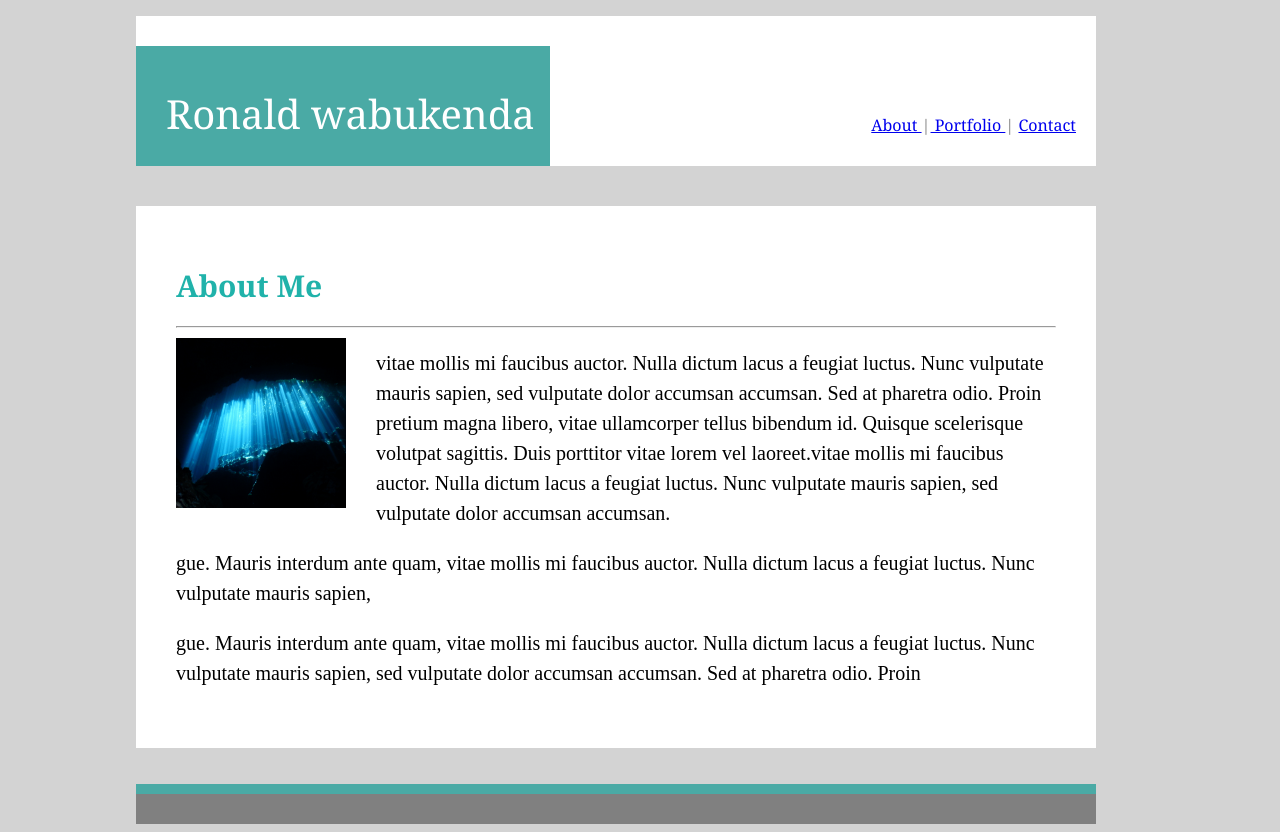
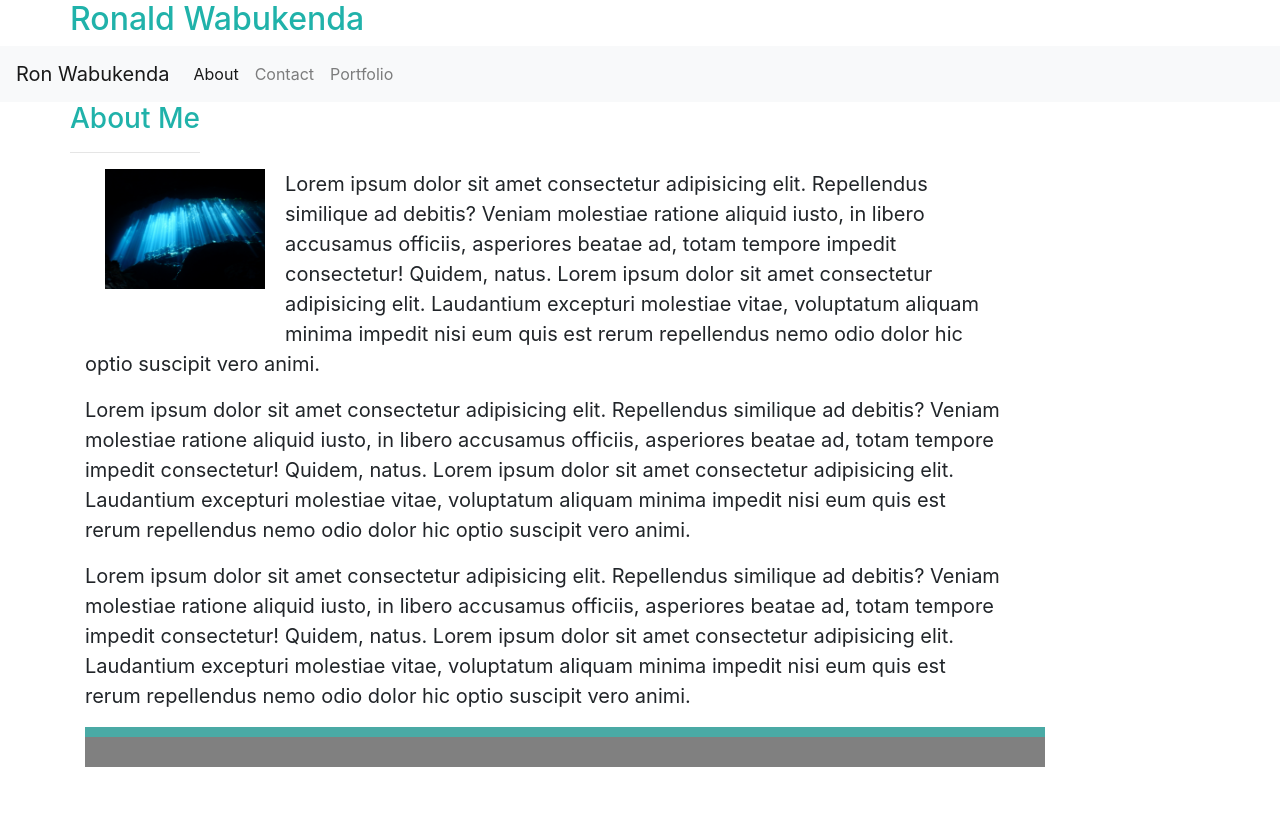
Before and after one commit to ronwab/HW1-Portfolio, a PHP site: page /about.html in a window 1280 px wide. After the commit the page ends 767 px from the top, so only its background shows below. Run offline with PHP 8.4, Linux system fonts and the light colour scheme.

Commit message:
new look Index page

```diff
--- a/about.html
+++ b/about.html
@@ -1,12 +1,138 @@
 <!DOCTYPE html>
+<html lang="en">
+  <head>
+    <meta charset="utf-8" />
+    <meta
+      name="viewport"
+      content="width=device-width, initial-scale=1, shrink-to-fit=no"
+    />
+
+    <link
+      rel="stylesheet"
+      href="https://stackpath.bootstrapcdn.com/bootstrap/4.3.1/css/bootstrap.min.css"
+      integrity="sha384-ggOyR0iXCbMQv3Xipma34MD+dH/1fQ784/j6cY/iJTQUOhcWr7x9JvoRxT2MZw1T"
+      crossorigin="anonymous"
+    />
+    <link rel="stylesheet" type="text/css" href="./css/style.css" />
+
+    <title>Ron Wabukenda</title>
+  </head>
+  <body>
+    <div class="container">
+      <div class="row">
+        <div class="Col-md-12">
+          <h2>Ronald Wabukenda</h2>
+        </div>
+      </div>
+    </div>
+    <nav class="navbar navbar-expand-lg navbar-light bg-light">
+      <a class="navbar-brand" href="#">Ron Wabukenda</a>
+      <button
+        class="navbar-toggler"
+        type="button"
+        data-toggle="collapse"
+        data-target="#navbarNav"
+        aria-controls="navbarNav"
+        aria-expanded="false"
+        aria-label="Toggle navigation"
+      >
+        <span class="navbar-toggler-icon"></span>
+      </button>
+      <div class="collapse navbar-collapse" id="navbarNav">
+        <ul class="navbar-nav">
+          <li class="nav-item active">
+            <a class="nav-link" href="#"
+              >About <span class="sr-only">(current)</span></a
+            >
+          </li>
+          <li class="nav-item">
+            <a class="nav-link" href="#">Contact</a>
+          </li>
+          <li class="nav-item">
+            <a class="nav-link" href="#">Portfolio</a>
+          </li>
+        </ul>
+      </div>
+    </nav>
+    <!-- body -->
+    <div class="container">
+      <div class="row">
+        <div class="Col-md-12">
+          <h3>About Me</h3>
+          <hr />
+        </div>
+      </div>
+      <div class="row">
+        <div class="col-md-10">
+          <p class="ptext">
+            <img class="portfolioimages" src="./images/pic.jpeg" />
+            Lorem ipsum dolor sit amet consectetur adipisicing elit. Repellendus
+            similique ad debitis? Veniam molestiae ratione aliquid iusto, in
+            libero accusamus officiis, asperiores beatae ad, totam tempore
+            impedit consectetur! Quidem, natus. Lorem ipsum dolor sit amet
+            consectetur adipisicing elit. Laudantium excepturi molestiae vitae,
+            voluptatum aliquam minima impedit nisi eum quis est rerum
+            repellendus nemo odio dolor hic optio suscipit vero animi.
+          </p>
+          <p class="ptext">
+            Lorem ipsum dolor sit amet consectetur adipisicing elit. Repellendus
+            similique ad debitis? Veniam molestiae ratione aliquid iusto, in
+            libero accusamus officiis, asperiores beatae ad, totam tempore
+            impedit consectetur! Quidem, natus. Lorem ipsum dolor sit amet
+            consectetur adipisicing elit. Laudantium excepturi molestiae vitae,
+            voluptatum aliquam minima impedit nisi eum quis est rerum
+            repellendus nemo odio dolor hic optio suscipit vero animi.
+          </p>
+          <p class="ptext">
+            Lorem ipsum dolor sit amet consectetur adipisicing elit. Repellendus
+            similique ad debitis? Veniam molestiae ratione aliquid iusto, in
+            libero accusamus officiis, asperiores beatae ad, totam tempore
+            impedit consectetur! Quidem, natus. Lorem ipsum dolor sit amet
+            consectetur adipisicing elit. Laudantium excepturi molestiae vitae,
+            voluptatum aliquam minima impedit nisi eum quis est rerum
+            repellendus nemo odio dolor hic optio suscipit vero animi.
+          </p>
+        </div>
+        <!-- <div class="col-md-4">
+          <p>
+            Lorem ipsum dolor, sit amet consectetur adipisicing elit. Velit,
+            molestias accusantium. Consequuntur dicta ea nisi quod corrupti qui?
+            Adipisci placeat cumque asperiores voluptas quia quos vel in earum
+            minus harum.
+          </p>
+        </div>
+        <div class="col-md-4">
+          <p>
+            Lorem ipsum dolor sit amet consectetur adipisicing elit. Dolorem
+            sapiente ut natus voluptatum ipsa corporis fugiat odit recusandae
+            dolore est voluptatibus eius architecto molestias, unde repellat!
+            Pariatur cum ducimus reprehenderit.
+          </p>
+        </div> -->
+      </div>
+      <!-- footer -->
+      <div class="row">
+        <div class="col-md-12">
+          <div class="footer1"></div>
+          <div class="footer2"></div>
+        </div>
+      </div>
+    </div>
+  </body>
+</html>
+
+<!-- <!DOCTYPE html>
 <html lang="en-us">
   <head>
     <meta charset="UTF-8" />
     <title>Ron wabukenda</title>
 
     <link rel="stylesheet" type="text/css" href="./css/style.css" />
+    <link rel="stylesheet" href="https://stackpath.bootstrapcdn.com/bootstrap/4.3.1/css/bootstrap.min.css" integrity="sha384-ggOyR0iXCbMQv3Xipma34MD+dH/1fQ784/j6cY/iJTQUOhcWr7x9JvoRxT2MZw1T" crossorigin="anonymous">
   </head>
 
+  <body> -->
+<!--
   <body class="wrapper">
     </div class="content">
       <div class="header">
@@ -61,4 +187,4 @@
     <div class="footer1"></div>
     <div class="footer2"></div>
   </div>
-</html>
+</html> -->
--- a/css/style.css
+++ b/css/style.css
@@ -17,6 +17,9 @@
   padding-top: 40px;
 }
 h2 {
+  color: lightseagreen;
+}
+h3 {
   color: lightseagreen;
 }
 .pname {
@@ -57,8 +60,10 @@ h2 {
 .aboutMe {
   font-family: "Georgia", Times, Times New Roman, serif;
 }
-.p {
+.ptext {
   text: #777777;
+  font-size: 20px;
+  line-height: 30px;
 }
 hr {
 }
@@ -89,7 +94,7 @@ hr {
   width: 200px;
   padding-left: 20px;
   padding-bottom: 40px;
-  padding-top: 20px;
+  padding-right: 20px;
 }
 .blankcel {
   float: left;
```
